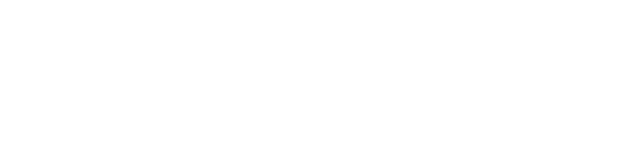
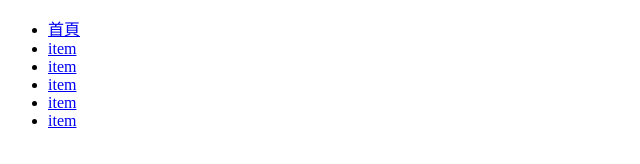
Before and after one commit to tm875cat/chd-test, a plain HTML site: page index.html in a window 1280 px wide. Shown: the whole page, without its empty margins (0-640 px from the left). Drawn offline with Linux system fonts and the light colour scheme.

Commit message:
新增選單

```diff
--- a/index.html
+++ b/index.html
@@ -9,6 +9,22 @@
 </head>
 <body>
     <script src="js/main.js"></script>
+    <div class="wrapper a"></div>
+    <header>
+<nav>
+    <ul>
+        <li><a href="#">首頁</a></li>
+        <li><a href="#">item</a></li>
+        <li><a href="#">item</a></li>
+        <li><a href="#">item</a></li>
+        <li><a href="#">item</a></li>
+        <li><a href="#">item</a></li>
+
+    </ul>
+</nav>
+
+
+    </header>
 
 </body>
 </html>
```
